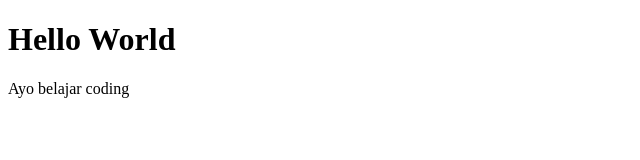
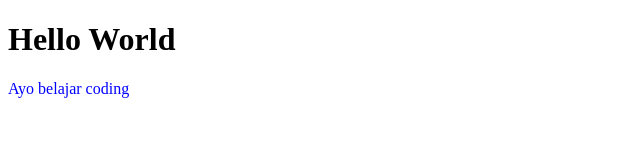
Before and after one commit to Muthiaafifi/PK2, a plain HTML site: page index.html in a window 1280 px wide. Shown: the whole page, without its empty margins (0-640 px from the left). Drawn offline with Linux system fonts and the light colour scheme.

Commit message:
Update stylesheet.css

```diff
--- a/stylesheet.css
+++ b/stylesheet.css
@@ -4,3 +4,5 @@ h1 {
   font-size:40px;
   font-family:serif;
 }
+p {
+  color: #0000ff;
```
